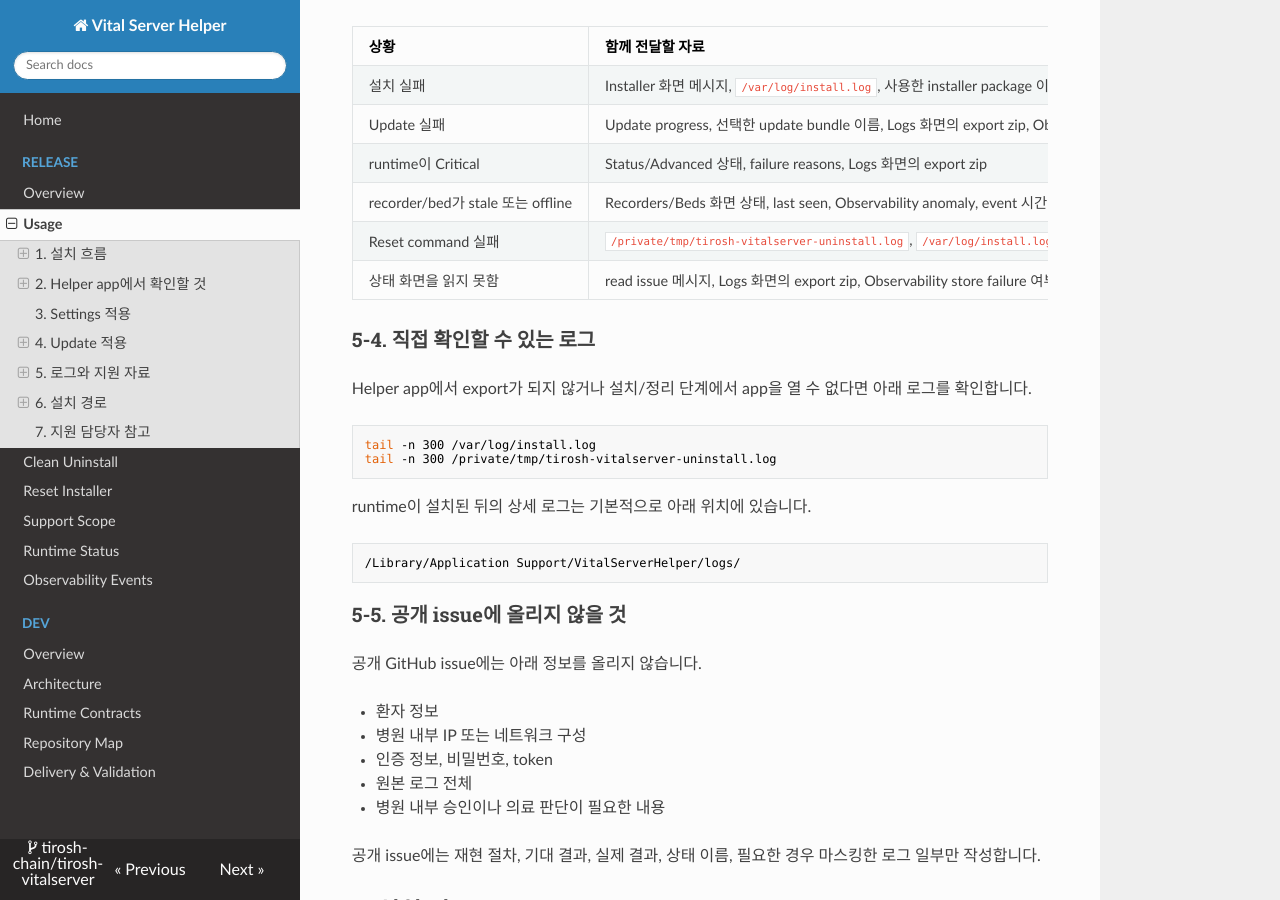
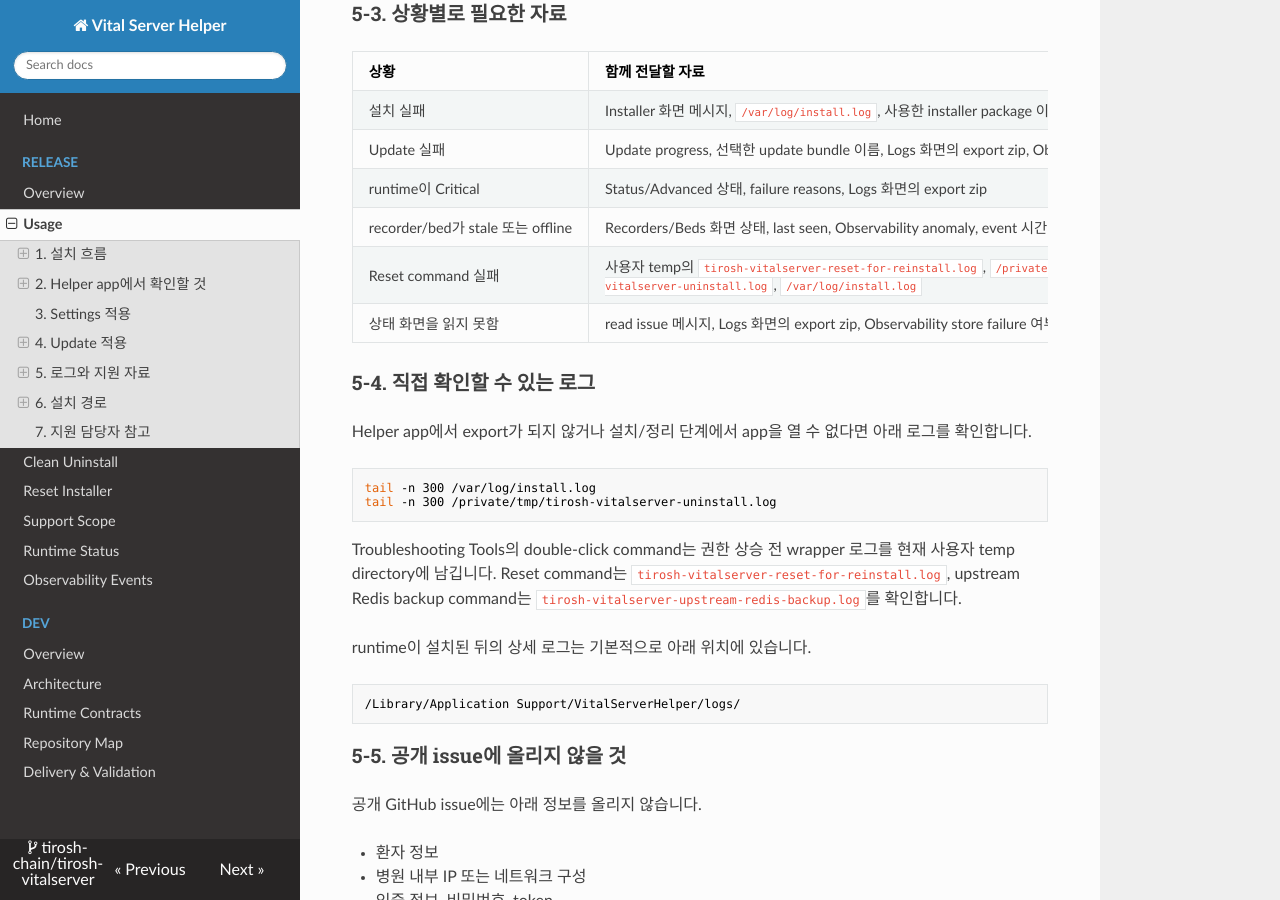
Before and after one commit to tirosh-chain/tirosh-vitalserver, an MkDocs documentation site: the page built from site-docs/release/usage.md, in a window 1280 px wide and 900 px high, scrolled down 6137 px. Built offline with MkDocs 1.6.1, drawn with Linux system fonts in a browser that asks for light colours; nearby versions of some CDN libraries; some of the changed text lies outside the part shown.

Commit message:
fix: separate troubleshooting command logs

````diff
--- a/site-docs/release/usage.md
+++ b/site-docs/release/usage.md
@@ -113,7 +113,8 @@
 data directory를 `redis-upstream-import.tar.gz`로 묶습니다. 실행 전 upstream Redis를 중지하거나
 `SAVE`/`BGSAVE`를 실행해 `dump.rdb`가 최신 상태인지 확인합니다. 생성한 archive는 Advanced ->
 Recovery operations -> Redis-only recovery의 `Import Backups`로 가져온 뒤 `Restore Redis-only Backup`
-으로 복원합니다.
+으로 복원합니다. 이 command의 로그는 현재 사용자 temp directory의
+`tirosh-vitalserver-upstream-redis-backup.log`에 기록됩니다.
 
 ## 3. Settings 적용
 
@@ -240,7 +241,7 @@
 | Update 실패 | Update progress, 선택한 update bundle 이름, Logs 화면의 export zip, Observability event 시간대 |
 | runtime이 Critical | Status/Advanced 상태, failure reasons, Logs 화면의 export zip |
 | recorder/bed가 stale 또는 offline | Recorders/Beds 화면 상태, last seen, Observability anomaly, event 시간대 |
-| Reset command 실패 | `/private/tmp/tirosh-vitalserver-uninstall.log`, `/var/log/install.log` |
+| Reset command 실패 | 사용자 temp의 `tirosh-vitalserver-reset-for-reinstall.log`, `/private/tmp/tirosh-vitalserver-uninstall.log`, `/var/log/install.log` |
 | 상태 화면을 읽지 못함 | read issue 메시지, Logs 화면의 export zip, Observability store failure 여부 |
 
 ### 5-4. 직접 확인할 수 있는 로그
@@ -251,6 +252,10 @@
 tail -n 300 /var/log/install.log
 tail -n 300 /private/tmp/tirosh-vitalserver-uninstall.log
 ```
+
+Troubleshooting Tools의 double-click command는 권한 상승 전 wrapper 로그를 현재 사용자 temp
+directory에 남깁니다. Reset command는 `tirosh-vitalserver-reset-for-reinstall.log`, upstream Redis
+backup command는 `tirosh-vitalserver-upstream-redis-backup.log`를 확인합니다.
 
 runtime이 설치된 뒤의 상세 로그는 기본적으로 아래 위치에 있습니다.
 
````
Also changed, not shown: 5 other files.
